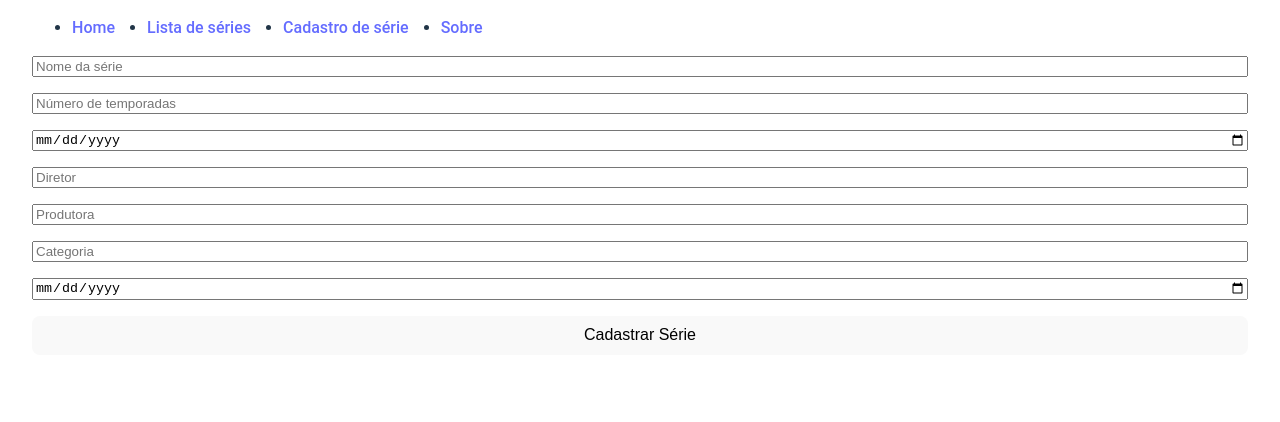
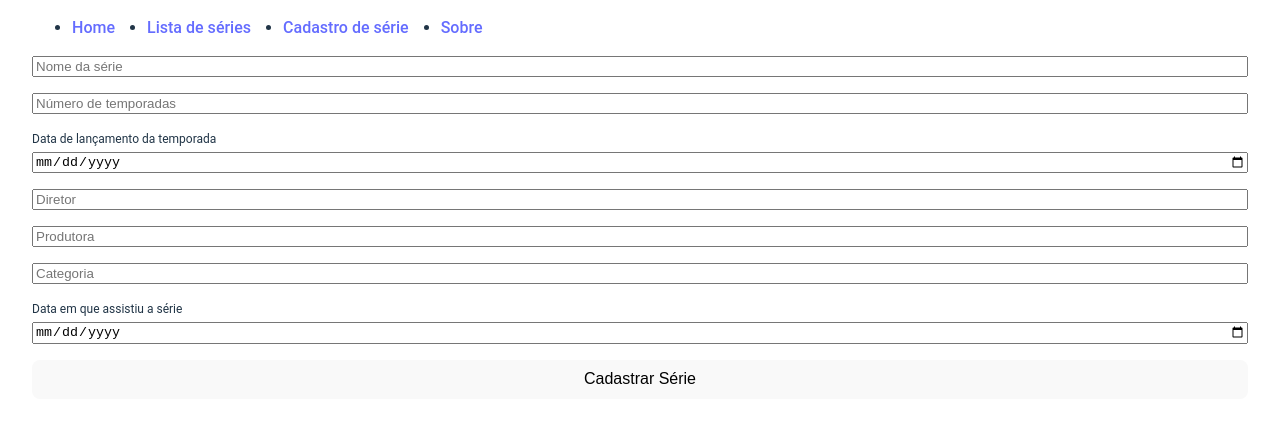
Before and after one commit to giovannabmarinho/projeto-react, a React (Vite) app: page /cadastro in a window 1280 px wide. Shown: the top 422 px of the page. Built offline with nearby package versions, Linux system fonts and the light colour scheme.

Commit message:
ajustes na validaçao do form

```diff
--- a/src/components/SerieForm/SerieForm.css
+++ b/src/components/SerieForm/SerieForm.css
@@ -3,3 +3,14 @@
     flex-direction: column;
     gap: 16px;
 }
+
+.serieform div {
+    display: flex;
+    flex-direction: column;
+    gap: 4px;
+}
+
+.serieform label {
+    text-align: left;
+    font-size: 12px;
+}
--- a/src/components/SerieForm/SerieForm.tsx
+++ b/src/components/SerieForm/SerieForm.tsx
@@ -6,42 +6,22 @@ import "./SerieForm.css"
 
 export interface CamposSerie {
   nome: string
-  numTemporadas: number;
-  dataLancamentoTemporada: string
-  diretor: string
-  produtora: string
-  categoria: string
+  numTemporadas?: number;
+  dataLancamentoTemporada?: string
+  diretor?: string
+  produtora?: string
+  categoria?: string
   dataAssistiu: string
 }
-
-const resolver: Resolver<CamposSerie> = async (values) => {
-
-  const errors: {[key in keyof CamposSerie]?: any} = {}
-
-  if (!values.nome) {
-    errors["nome"] = {
-      type: "required",
-      message: "This is required.",
-    }
-  }
-
-  return {
-    values,
-    errors
-  }
-}
-
 
 export function SerieForm() {
   const params = useParams()
   const navigate = useNavigate()
-  const {register, handleSubmit, formState: {errors}, setValue } = useForm<CamposSerie>({resolver})
+  const { register, handleSubmit, formState: { errors }, setValue } = useForm<CamposSerie>()
 
   const editando = !!params["id"]
 
   const onSubmit = handleSubmit(data => {
-    console.log("dados do form", data)
-
     const seriesCadastradas = JSON.parse(window.localStorage.getItem("series") ?? "[]") as CamposSerie[]
     const id = params["id"]
     if (id) {
@@ -54,7 +34,7 @@ export function SerieForm() {
 
     navigate("/lista")
   })
-
+  console.log(errors)
   useEffect(() => {
     const id = params["id"]
     if (id) {
@@ -74,13 +54,29 @@ export function SerieForm() {
   }, [params])
 
   return <form onSubmit={onSubmit} className="serieform">
-    <input {...register("nome")} placeholder="Nome da série" />
-    <input {...register("numTemporadas")} type="number" placeholder="Número de temporadas" />
-    <input {...register("dataLancamentoTemporada")} type="date" placeholder="Data de Lançamento da Temporada" />
-    <input {...register("diretor")} placeholder="Diretor" />
-    <input {...register("produtora")} placeholder="Produtora" />
-    <input {...register("categoria")} placeholder="Categoria" />
-    <input {...register("dataAssistiu")} type="date" placeholder="Data em que assistiu" />
+    <div>
+      <input {...register("nome")} placeholder="Nome da série" required />
+    </div>
+    <div>
+      <input {...register("numTemporadas")} type="number" placeholder="Número de temporadas" />
+    </div>
+    <div>
+      <label>Data de lançamento da temporada</label>
+      <input {...register("dataLancamentoTemporada")} type="date" placeholder="Data de Lançamento da Temporada" />
+    </div>
+    <div>
+      <input {...register("diretor")} placeholder="Diretor" />
+    </div>
+    <div>
+      <input {...register("produtora")} placeholder="Produtora" />
+    </div>
+    <div>
+      <input {...register("categoria")} placeholder="Categoria" />
+    </div>
+    <div>
+      <label>Data em que assistiu a série</label>
+      <input {...register("dataAssistiu")} type="date" required placeholder="Data em que assistiu" />
+    </div>
 
     <button type="submit">{editando ? "Atualizar" : "Cadastrar"} Série</button>
   </form>
--- a/src/components/SerieList/SerieList.css
+++ b/src/components/SerieList/SerieList.css
@@ -2,6 +2,7 @@
     display: flex;
     flex-direction: column;
     width: 100%;
+    gap: 16px;
 }
 
 .serielist .item {
--- a/src/components/SerieList/SerieList.tsx
+++ b/src/components/SerieList/SerieList.tsx
@@ -27,11 +27,11 @@ export function SerieList () {
         {series.map((serie, index) => {
             return <div key={index} className="item">
                 <p>{serie.nome}</p>
-                <p>{serie.numTemporadas} temporadas</p>
-                <p>{new Date(serie.dataLancamentoTemporada).toLocaleDateString()}</p>
-                <p>{serie.diretor}</p>
-                <p>{serie.produtora}</p>
-                <p>{serie.categoria}</p>
+                <p>{serie.numTemporadas || "??"} temporadas</p>
+                <p>{serie.dataLancamentoTemporada ? new Date(serie.dataLancamentoTemporada).toLocaleDateString() : "---"}</p>
+                <p>{serie.diretor || "---"}</p>
+                <p>{serie.produtora || "---"}</p>
+                <p>{serie.categoria || "---"}</p>
                 <p>{new Date(serie.dataAssistiu).toLocaleDateString()}</p>
                 <button type="button" onClick={() => handleEditarSerie(index)}>Editar</button>
                 <button type="button" onClick={() => handleDeletarSerie(index)}>Excluir</button>
```
